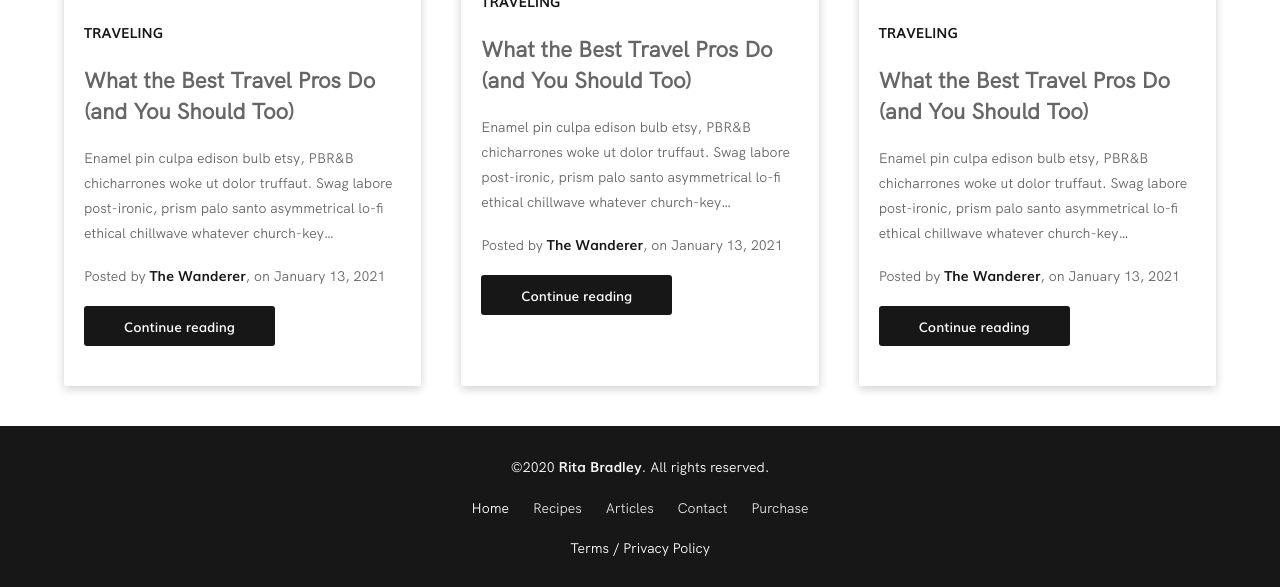
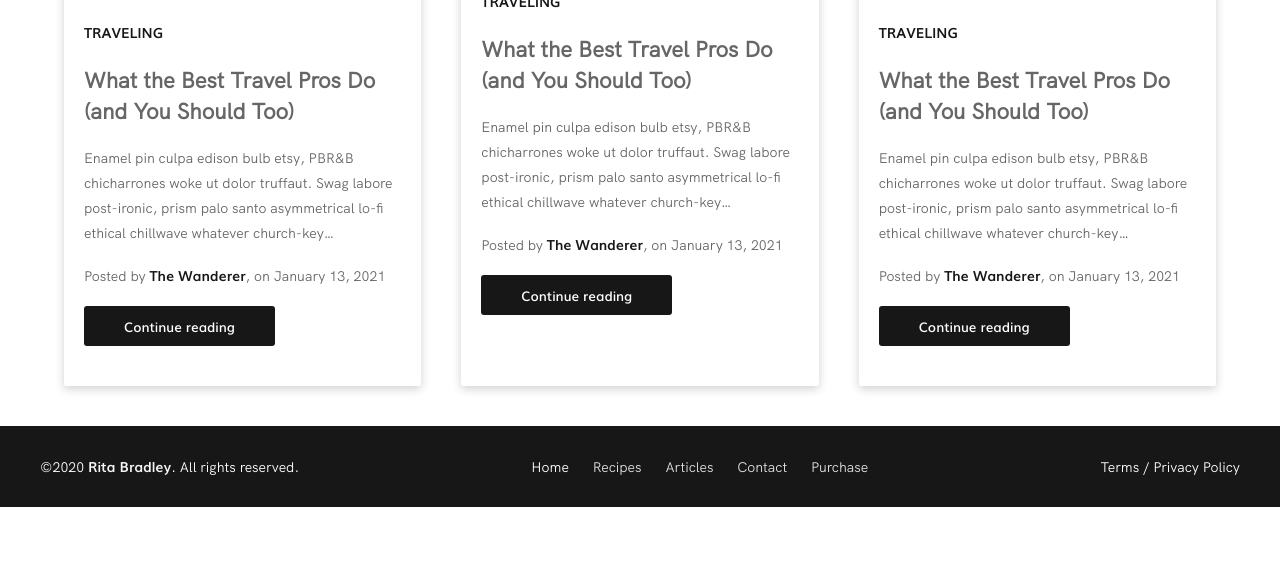
Before and after one commit to ritabradley/minimalist-blog, a plain HTML site: page index.html in a window 1280 px wide. Shown: the part 3770-4357 px from the top of the page. After the commit the page ends 4277 px from the top, so only its background shows below. Drawn offline with nearby package versions, Linux system fonts and the light colour scheme.

Commit message:
Style footer for desktop

```diff
--- a/styles/scss/layouts/_footer.scss
+++ b/styles/scss/layouts/_footer.scss
@@ -5,6 +5,13 @@
     padding: 2rem 0;
     text-align: center;
     line-height: 4rem;
+
+    @media (min-width: 768px) {
+        display: flex;
+        justify-content: space-between;
+        align-items: center;
+        padding: 2rem 4rem;
+    }
 
     &__nav {
         &-link {
```
Also changed, not shown: styles/css/style.css, 1 other file.
